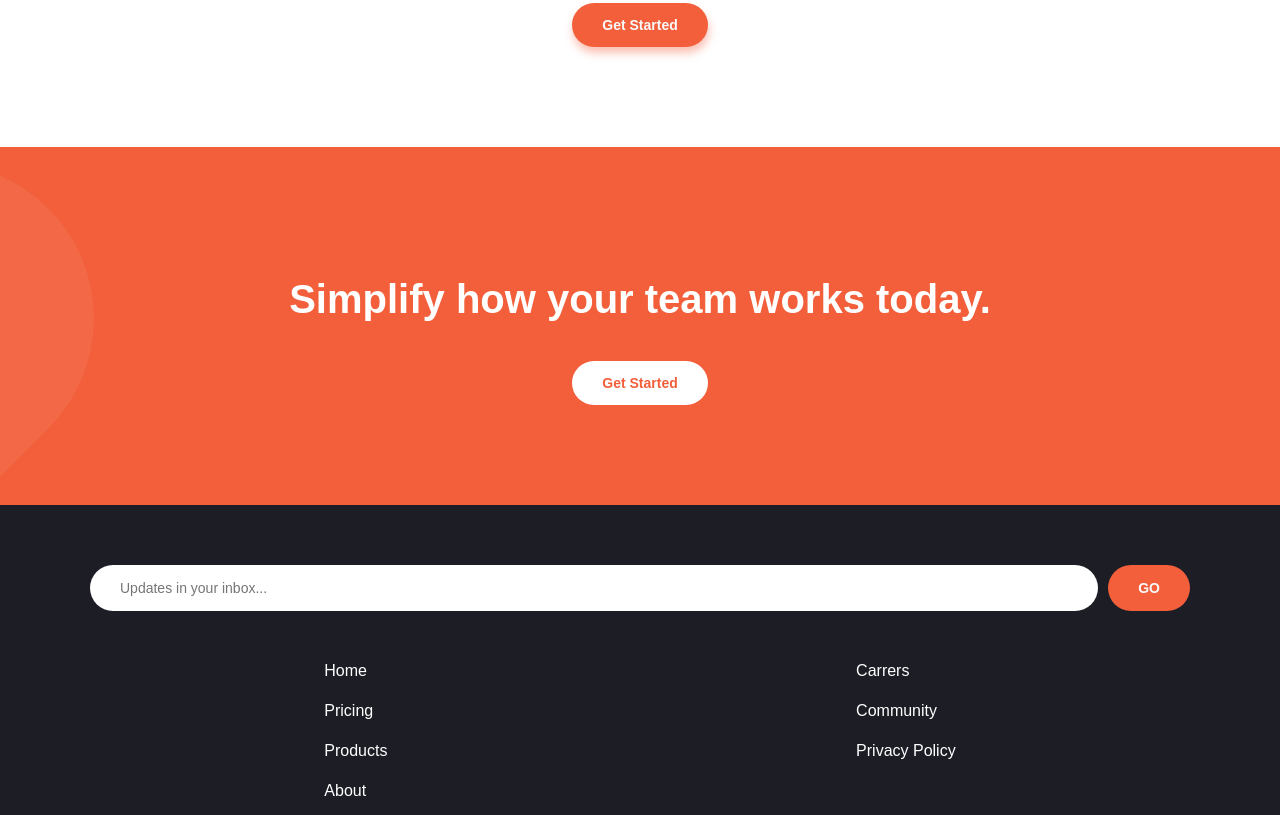
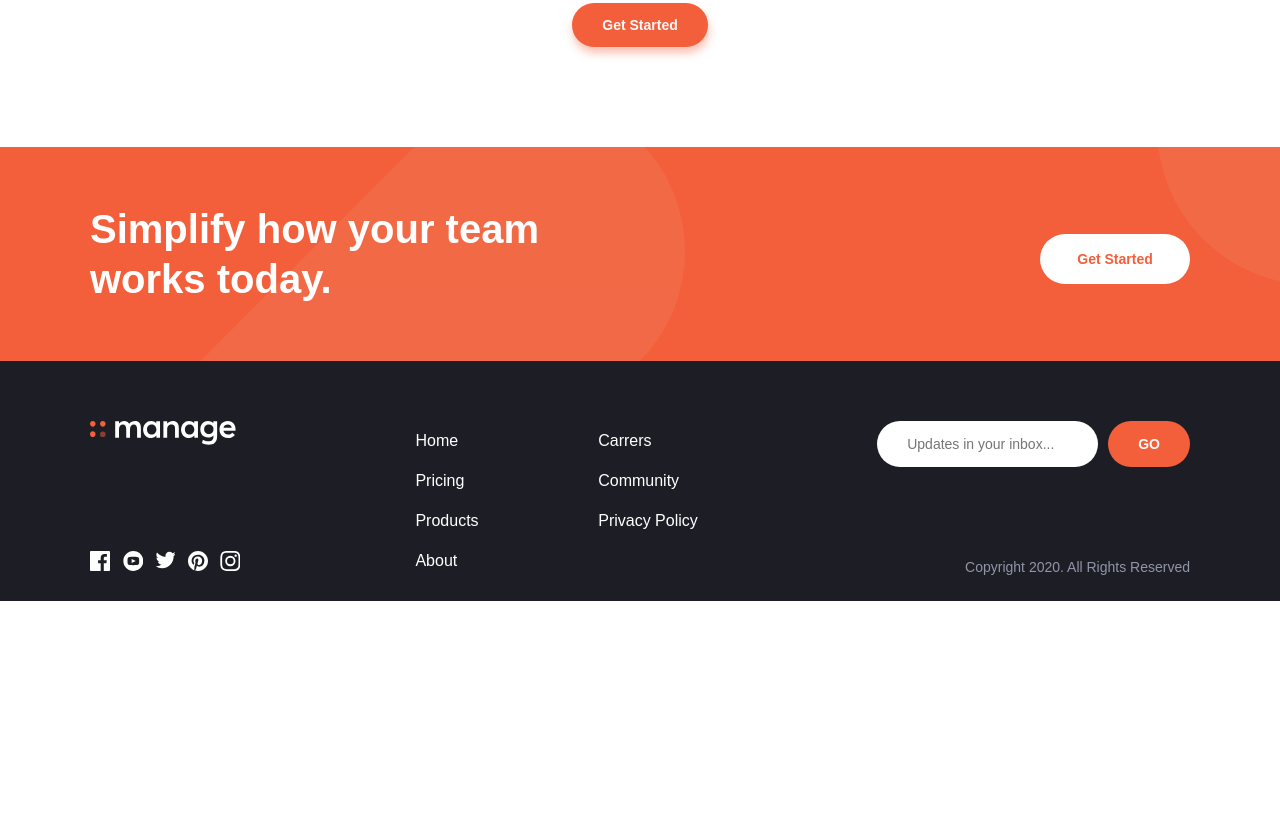
Before and after one commit to lucas-rocha/manage-landing-page, a website: page src/index.html in a window 1280 px wide. Shown: the part 1745-2560 px from the top of the page. After the commit the page ends 2346 px from the top, so only its background shows below. Drawn offline with nearby package versions, Linux system fonts and the light colour scheme; files that its build step writes are made by us from their sources; a web font is replaced by a local one.

Commit message:
Update markup and mobile styles

```diff
--- a/src/index.html
+++ b/src/index.html
@@ -4,6 +4,8 @@
 	<meta charset="UTF-8">
 	<meta name="viewport" content="width=device-width, initial-scale=1">
 	<link rel="stylesheet" type="text/css" href="css/styles.css">
+	<link rel="icon" href="src/images/favicon-32x32.png">
+	<link href="https://fonts.googleapis.com/css2?family=Be+Vietnam:wght@400;500;700&display=swap" rel="stylesheet">
 	<title>Manage landing page</title>
 </head>
 <body>
--- a/src/scss/_layout.scss
+++ b/src/scss/_layout.scss
@@ -116,6 +116,18 @@
   background-image: url('../images/bg-simplify-section-mobile.svg');
   background-repeat: no-repeat;
   background-position: 0 50%;
+  @include screen-sm {
+    padding: 1rem 0;
+    background-image: url('../images/bg-simplify-section-desktop.svg');
+    background-position: 20rem bottom;
+  }
+}
+.get-started__container {
+  @include screen-sm {
+    display: flex;
+    justify-content: space-between;
+    align-items: center;
+  }
 }
 
 .footer {
@@ -132,4 +144,10 @@
     'socials socials'
     'footer-logo footer-logo'
     'copyright copyright';
+
+  @include screen-sm {
+    grid-template-areas:
+      'footer-logo nav-one nav-two subscription'
+      'socials nav-one nav-two copyright';
+  }
 }
--- a/src/scss/_module.scss
+++ b/src/scss/_module.scss
@@ -241,9 +241,17 @@
 
 .get-started__title {
   color: #fff;
+  @include screen-sm {
+    max-width: 50%;
+    text-align: left;
+  }
 }
 .get-started__button {
   margin-top: 1rem;
+  @include screen-md {
+    width: 15rem;
+    height: 5rem;
+  }
 }
 
 /* ---------- section footer ----------------- */
@@ -255,6 +263,9 @@
   position: relative;
   display: flex;
   align-self: flex-start;
+  @include screen-sm {
+    justify-self: end;
+  }
 }
 .subscription__email {
   width: 100%;
@@ -302,6 +313,12 @@
   display: flex;
   justify-content: space-evenly;
   grid-area: socials;
+
+  @include screen-sm {
+    align-items: flex-end;
+    justify-content: space-between;
+    max-width: 15rem;
+  }
 }
 
 .socials__icons {
@@ -318,12 +335,20 @@
   grid-area: footer-logo;
   justify-self: center;
   align-self: flex-start;
+  @include screen-sm {
+    justify-self: flex-start;
+  }
 }
 .copyright {
   grid-area: copyright;
   text-align: center;
   line-height: 0;
   color: $DarkGrayishBlue;
+
+  @include screen-sm {
+    text-align: right;
+    align-self: flex-end;
+  }
 }
 .copyright__paragraph {
   font-size: 1.4rem;
```
